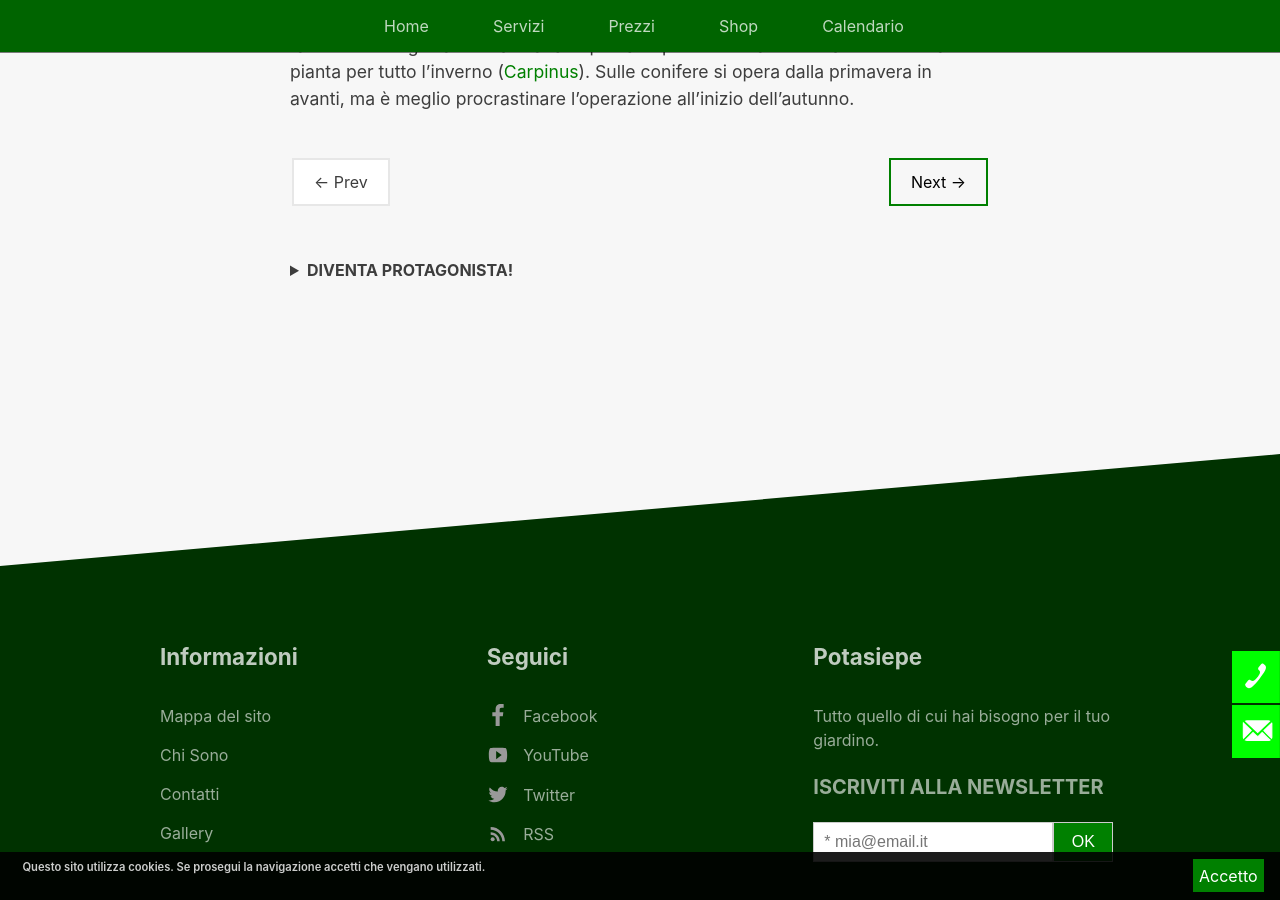
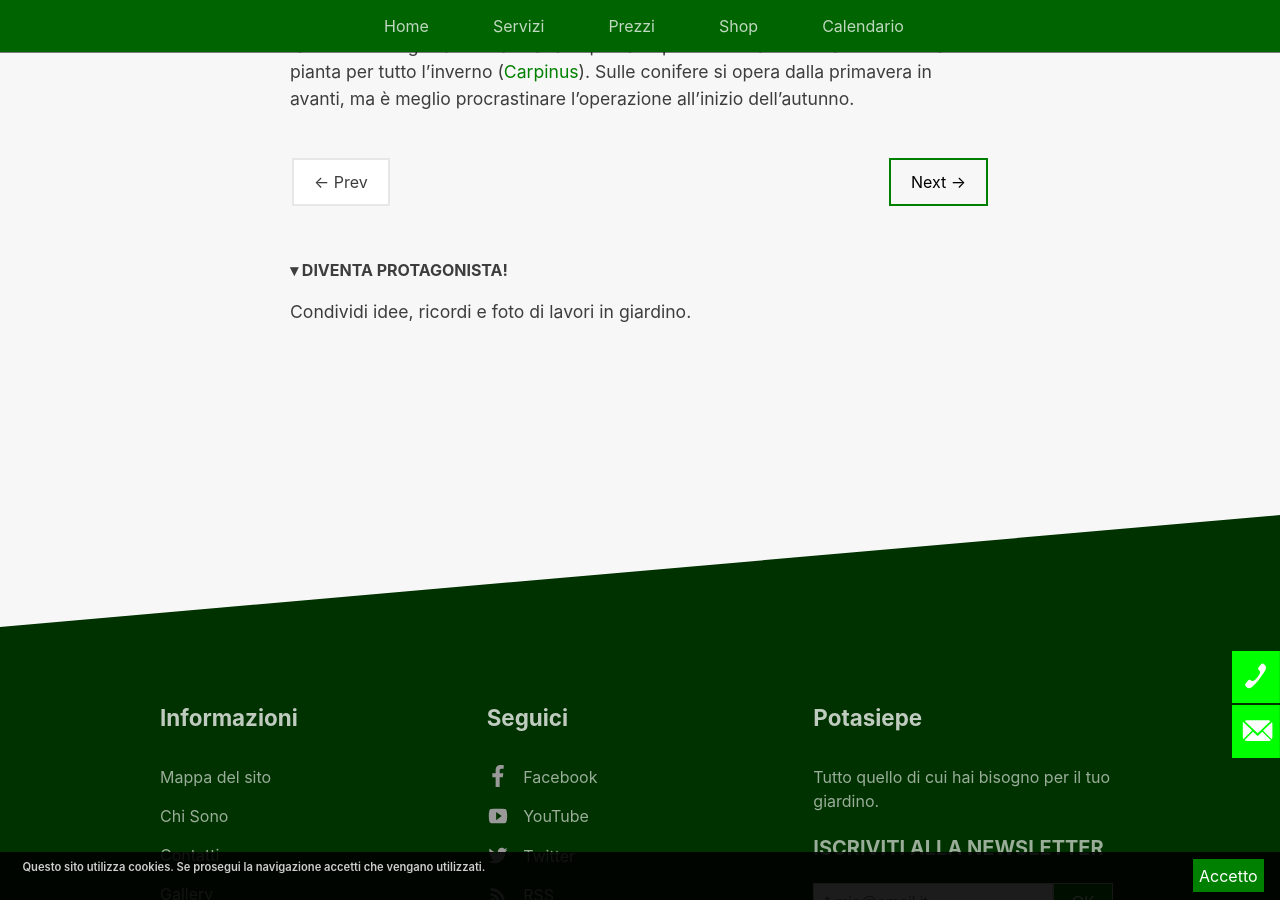
Before and after one commit to enricocaputo/potasiepe, a Jekyll site: the page built from my_collections/_posts/2017-11-04-quando-e-come-potare-le-siepi.md, in a window 1280 px wide and 900 px high, scrolled down 4012 px. Built offline with Jekyll 4.4.1, drawn with Linux system fonts in a browser that asks for light colours; comment, search, counter and statistics services are not loaded; some of the changed lines change nothing that is shown.

Commit message:
disqus.html

```diff
--- a/_includes/disqus.html
+++ b/_includes/disqus.html
@@ -1,10 +1,8 @@
 <br/><br/>
 <div class="comments">
-<details>
-  <summary><strong>DIVENTA PROTAGONISTA!</strong></summary>
+  <strong>&#9662; DIVENTA PROTAGONISTA!</strong>
   <p>Condividi idee, ricordi e foto di lavori in giardino.</p>
   <div itemprop="comment" id="disqus_thread"></div>
-</details>
 </div>
 <script>
 (function() {
```
